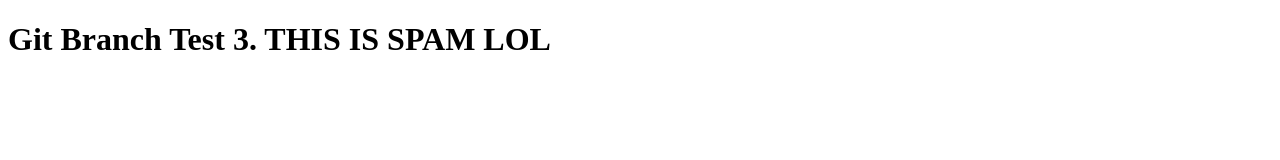
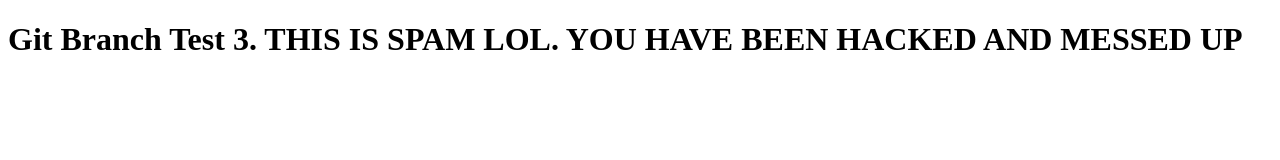
Before and after one commit to nickdubber/Git-Branch-Test, a plain HTML site: page index.html in a window 1280 px wide. Drawn offline with Linux system fonts and the light colour scheme.

Commit message:
Spam update

```diff
--- a/index.html
+++ b/index.html
@@ -6,6 +6,6 @@
     <title>Document</title>
 </head>
 <body>
-<h1>Git Branch Test 3. THIS IS SPAM LOL</h1>
+<h1>Git Branch Test 3. THIS IS SPAM LOL. YOU HAVE BEEN HACKED AND MESSED UP</h1>
 </body>
 </html>
```
